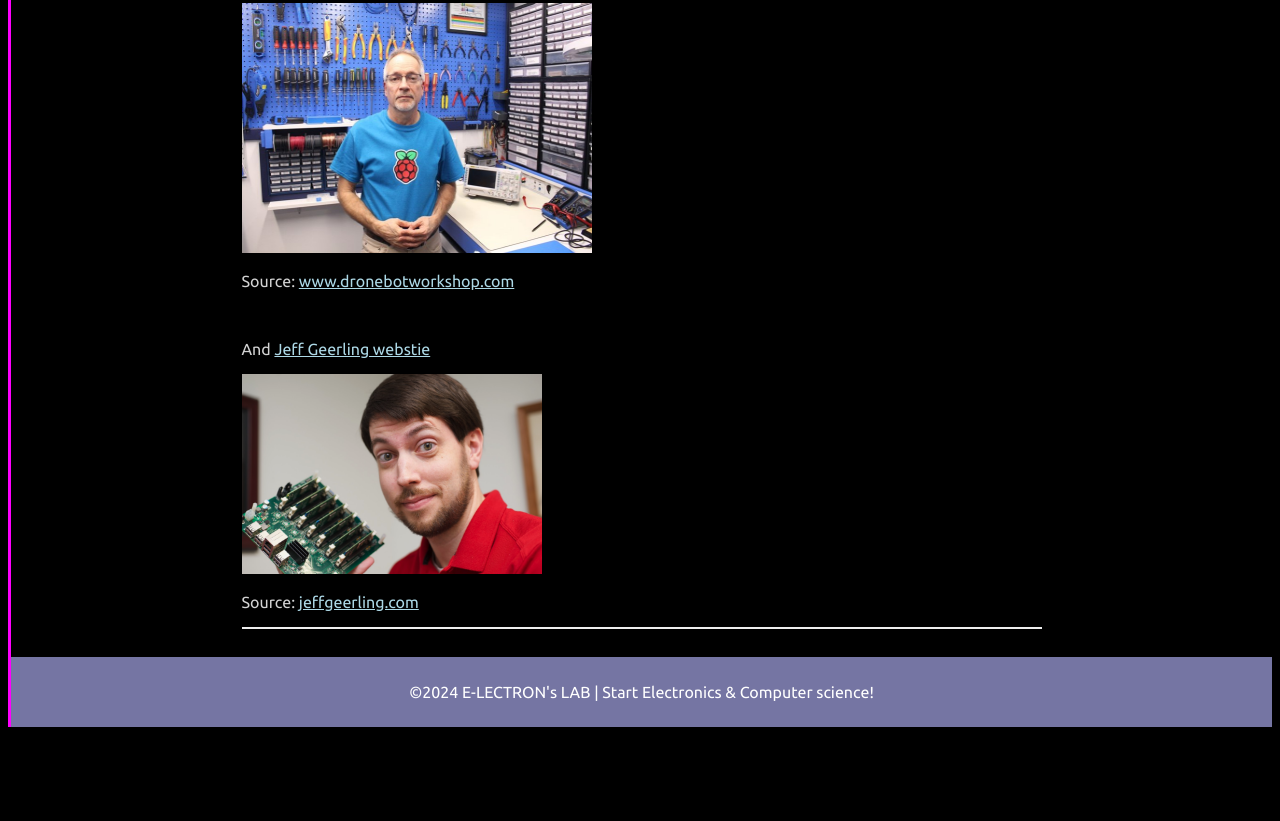
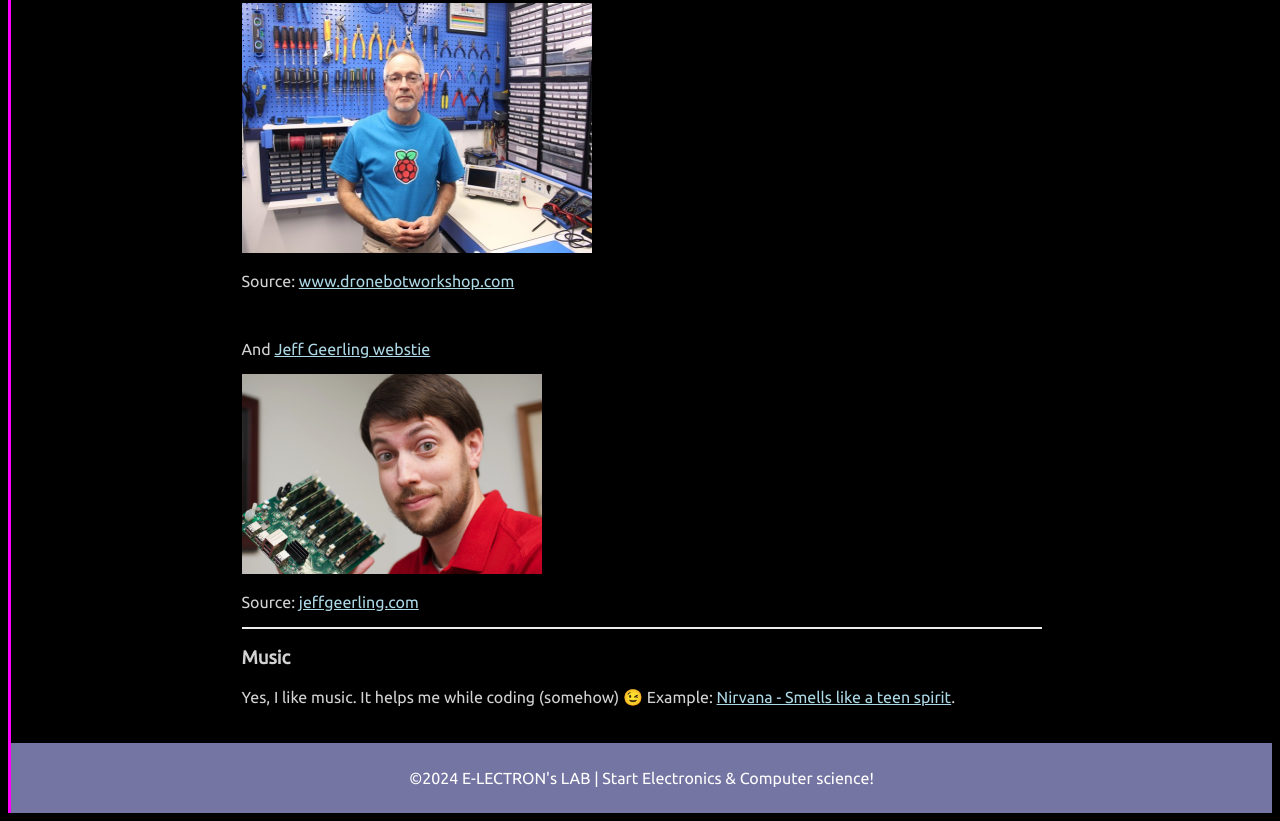
Before and after one commit to Micha1207/micha1207.github.io, a plain HTML site: page index.html in a window 1280 px wide. Shown: the part 2874-3695 px from the top of the page. Before the commit the page ends 3609 px from the top, so only its background shows below. Drawn offline with Linux system fonts and the light colour scheme.

Commit message:
Update index.html

```diff
--- a/index.html
+++ b/index.html
@@ -106,10 +106,10 @@
       <p>Source: <a href="https://jeffgeerling.com">jeffgeerling.com</a></p>
       <hr>
 
-      <!--<h3>Music</h3>
-      <p>Yes, I like music. Playlist of my favourite Music is s
-         <a href="https://music.youtube.com/playlist?list=PLcb9VPiRNWCjoeEQVrQoXIiad4NHyuxjG">(Here)</a>.
-      </p>-->
+      <h3>Music</h3>
+      <p>Yes, I like music. It helps me while coding (somehow) 😉
+         Example: <a href="https://music.youtube.com/watch?v=hTWKbfoikeg&si=pmbuZohDHXltcu3c">Nirvana - Smells like a teen spirit</a>.
+      </p>
     </div>
   </body>
   <footer>
```
